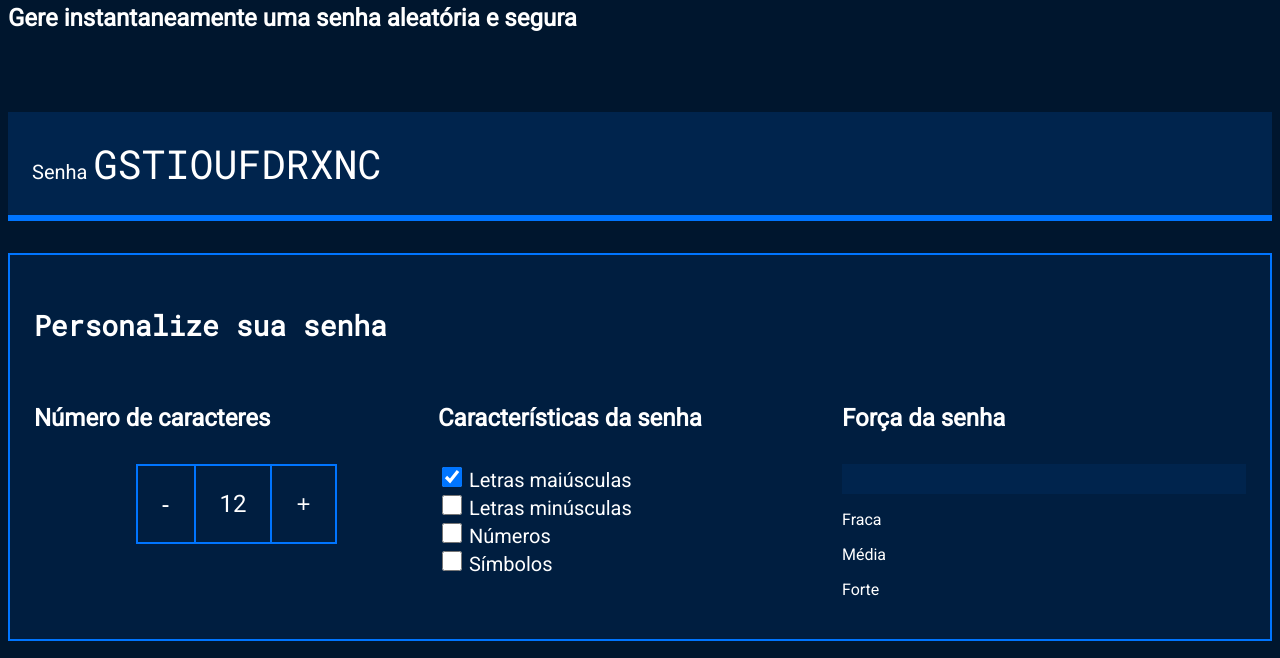
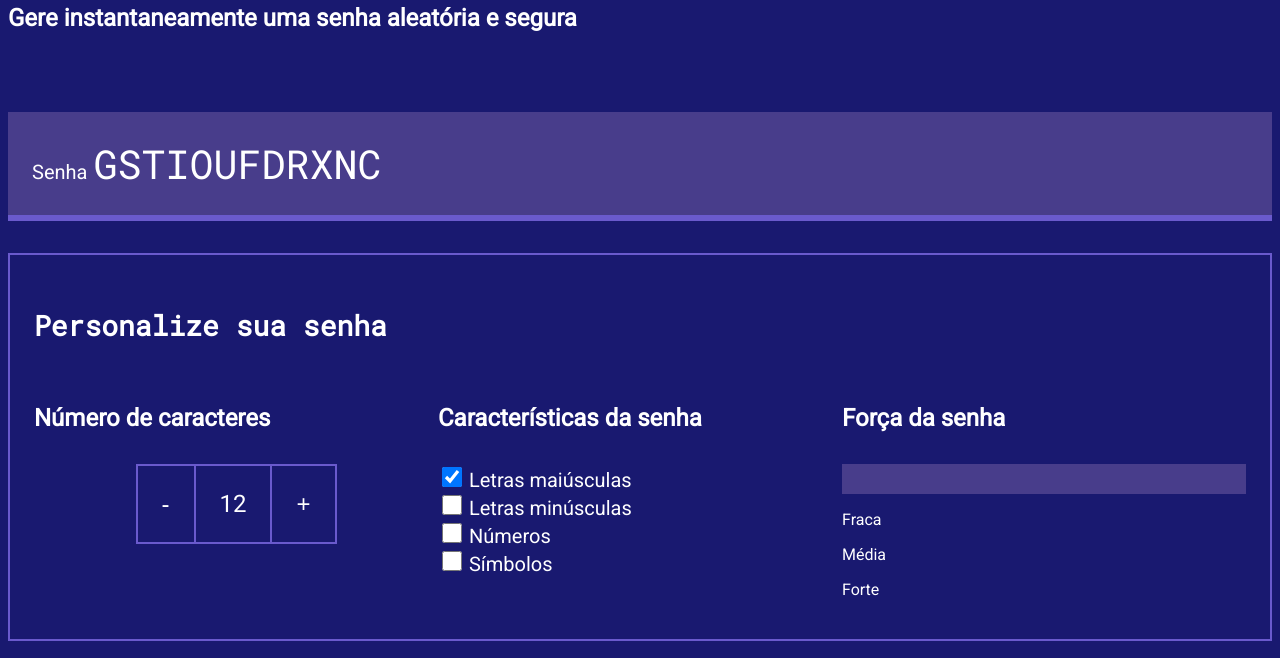
Before and after one commit to fernandacordeiro2006/feezinhya0.2, a plain HTML site: page index.html in a window 1280 px wide. Shown: the part 142-800 px from the top of the page. Drawn offline with Linux system fonts and the light colour scheme.

Commit message:
Update style.css

```diff
--- a/style.css
+++ b/style.css
@@ -2,10 +2,10 @@
 
 :root{
     --branco: white;
-    --cor-de-fundo: #00162E;
-    --fundo-senha: #00244D;
-    --fundo-texto: #001E40;
-    --borda: #0075FF;
+    --cor-de-fundo: #191970;
+    --fundo-senha: #483D8B;
+    --fundo-texto: #191970;
+    --borda: #6A5ACD;
     --roboto: 'Roboto', sans-serif;
     --roboto-mono: 'Roboto Mono', monospace;
 }
```
